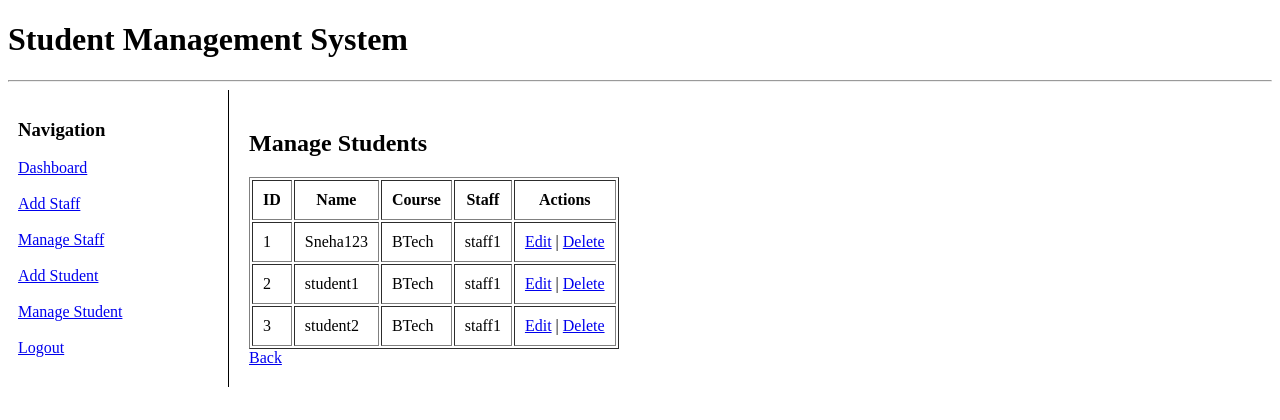
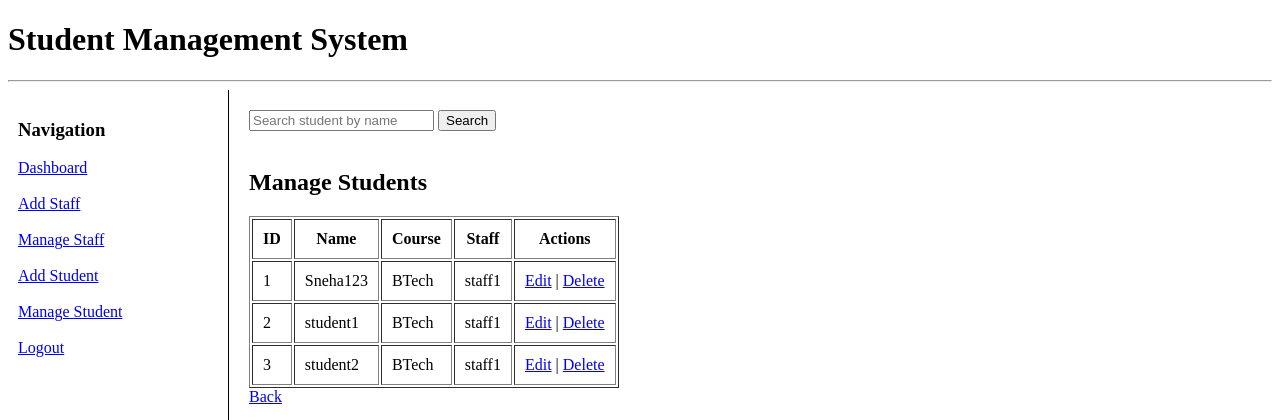
Before and after one commit to Sneha0201/Student_Management_System, a Django app: page /manage-student/ in a window 1280 px wide. Shown: the top 420 px of the page. Run offline with Django 5.2, Linux system fonts and the light colour scheme; a user stored in the database is signed in; data comes from the database, SQL or seed files in the repository.

Commit message:
Update manage_student.html

```diff
--- a/student_management_system/templates/main_app/manage_student.html
+++ b/student_management_system/templates/main_app/manage_student.html
@@ -1,5 +1,10 @@
 {% extends "main_app/base.html" %}
 {% block content %}
+<form method="GET">
+    <input type="text" name="q" placeholder="Search student by name">
+    <button type="submit">Search</button>
+</form>
+<br>
 <h2>Manage Students</h2>
 <table border="1" cellpadding="10">
     <tr>
```
